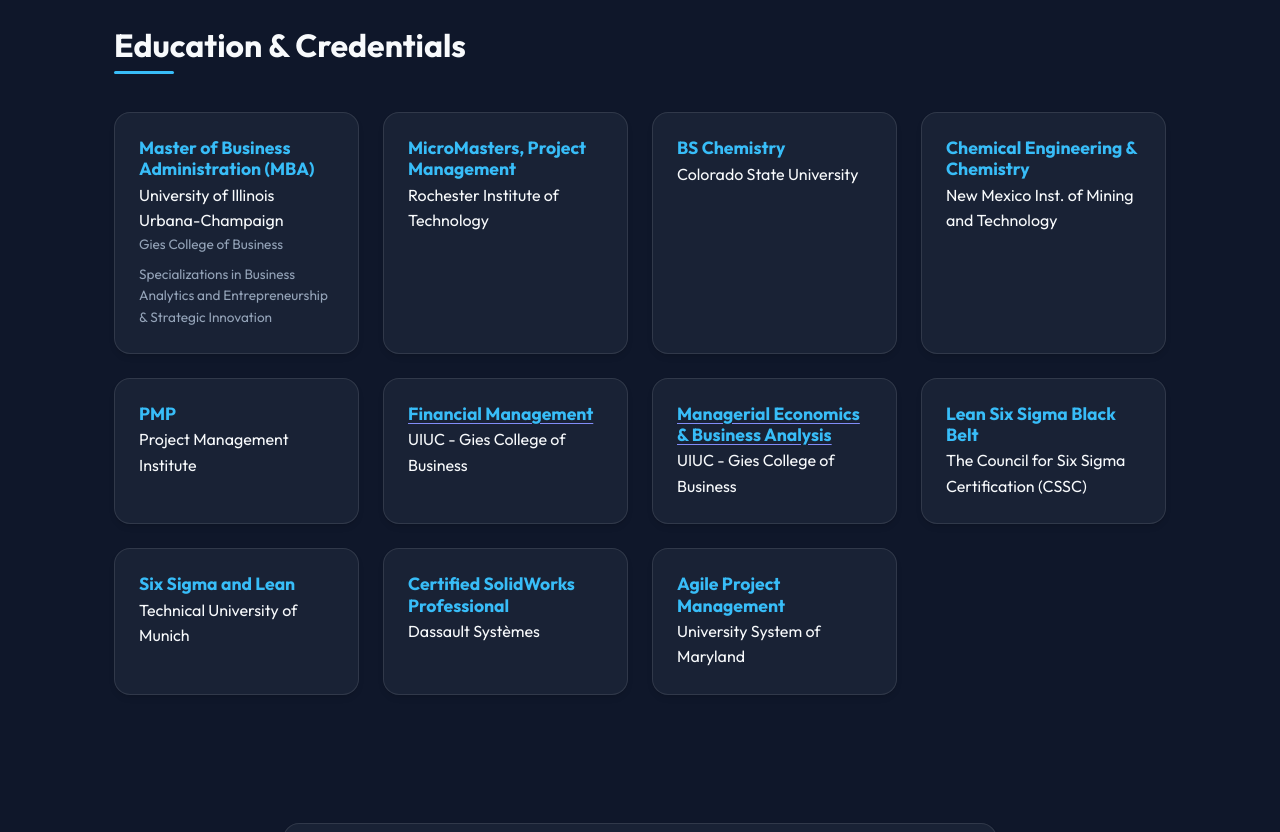
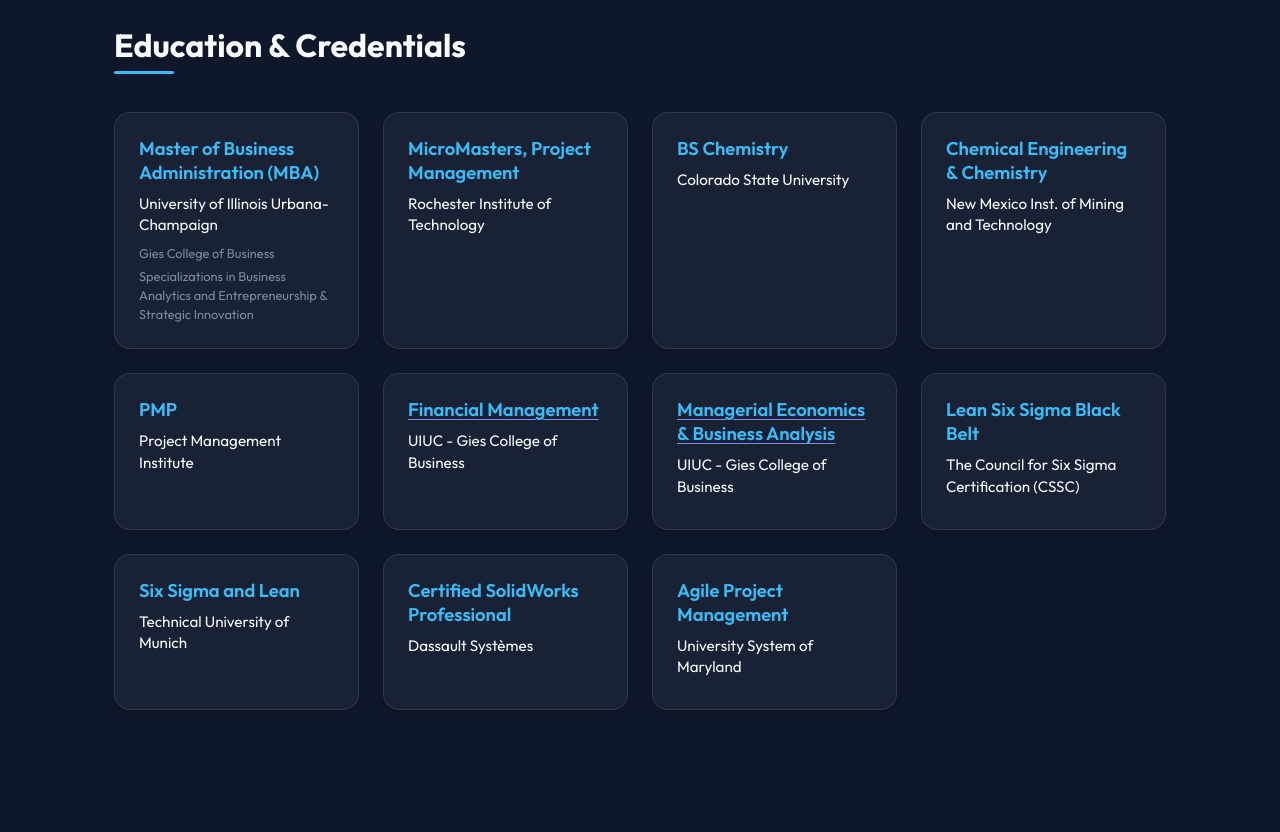
Before and after one commit to ChrisUFO/charrison.us, a website: page public/index.html in a window 1280 px wide. Shown: the part 3150-3982 px from the top of the page. Drawn offline with Linux system fonts and the light colour scheme.

Commit message:
Polish education card styles

```diff
--- a/public/style.css
+++ b/public/style.css
@@ -388,24 +388,45 @@
   margin-bottom: 0.5rem;
 }
 
-/* Education Grid */
+/* Education Grid - Polished */
 .education-grid {
   display: grid;
-  grid-template-columns: repeat(auto-fit, minmax(200px, 1fr));
+  grid-template-columns: repeat(auto-fit, minmax(240px, 1fr));
+  /* Slightly wider min-width */
   gap: 1.5rem;
+}
+
+.edu-card {
+  display: flex;
+  flex-direction: column;
+  justify-content: flex-start;
+  height: 100%;
 }
 
 .edu-card h4 {
   color: var(--accent-primary);
-  font-size: 1.1rem;
-  margin-bottom: 0.2rem;
+  font-size: 1.15rem;
+  font-weight: 600;
+  margin-bottom: 0.5rem;
+  line-height: 1.3;
+}
+
+.edu-card p {
+  color: var(--text-primary);
+  font-size: 0.95rem;
+  font-weight: 500;
+  margin-bottom: 0.5rem;
+  line-height: 1.4;
 }
 
 .edu-detail {
   display: block;
-  font-size: 0.85rem;
+  font-size: 0.8rem;
   color: var(--text-secondary);
-  margin-top: 0.5rem;
+  opacity: 0.8;
+  /* Make it subtler */
+  margin-top: 0.25rem;
+  line-height: 1.5;
 }
 
 /* Contact */
```
